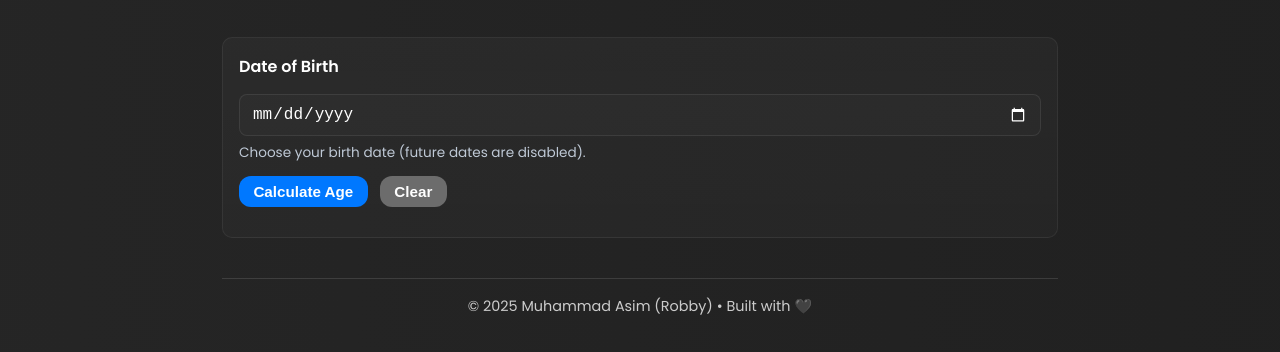
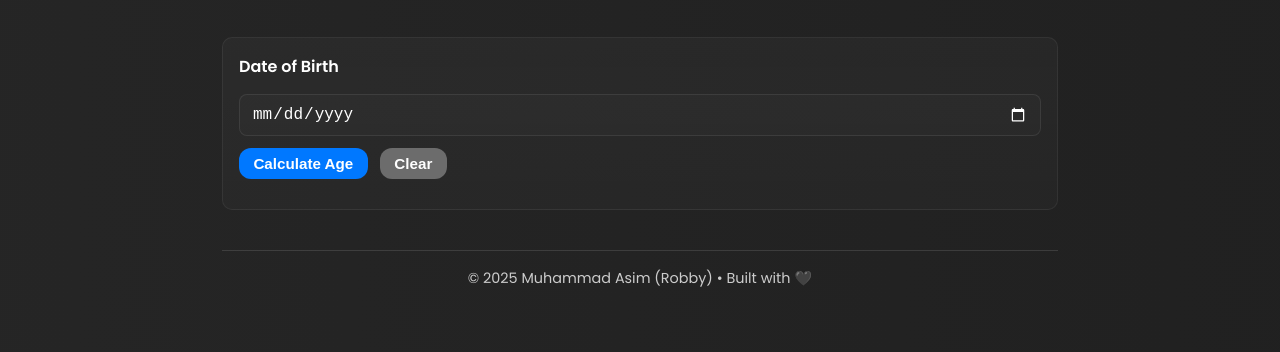
Before and after one commit to robbyfw/Robbys_Website, a plain HTML site: page age_calculator/index.html in a window 1280 px wide. Shown: the part 206-558 px from the top of the page. Drawn offline with Linux system fonts and the light colour scheme.

Commit message:
Update index.html

```diff
--- a/age_calculator/index.html
+++ b/age_calculator/index.html
@@ -46,7 +46,6 @@
         <div style="width:100%">
           <label for="dob" class="project-title" style="margin-bottom:8px; display:block; color:#fff; font-size:1rem;">Date of Birth</label>
           <input type="date" id="dob" aria-label="Date of birth" />
-          <small class="hint">Choose your birth date (future dates are disabled).</small>
 
           <div style="margin-top:12px;">
             <button id="calcBtn" class="visit-btn">Calculate Age</button>
```
